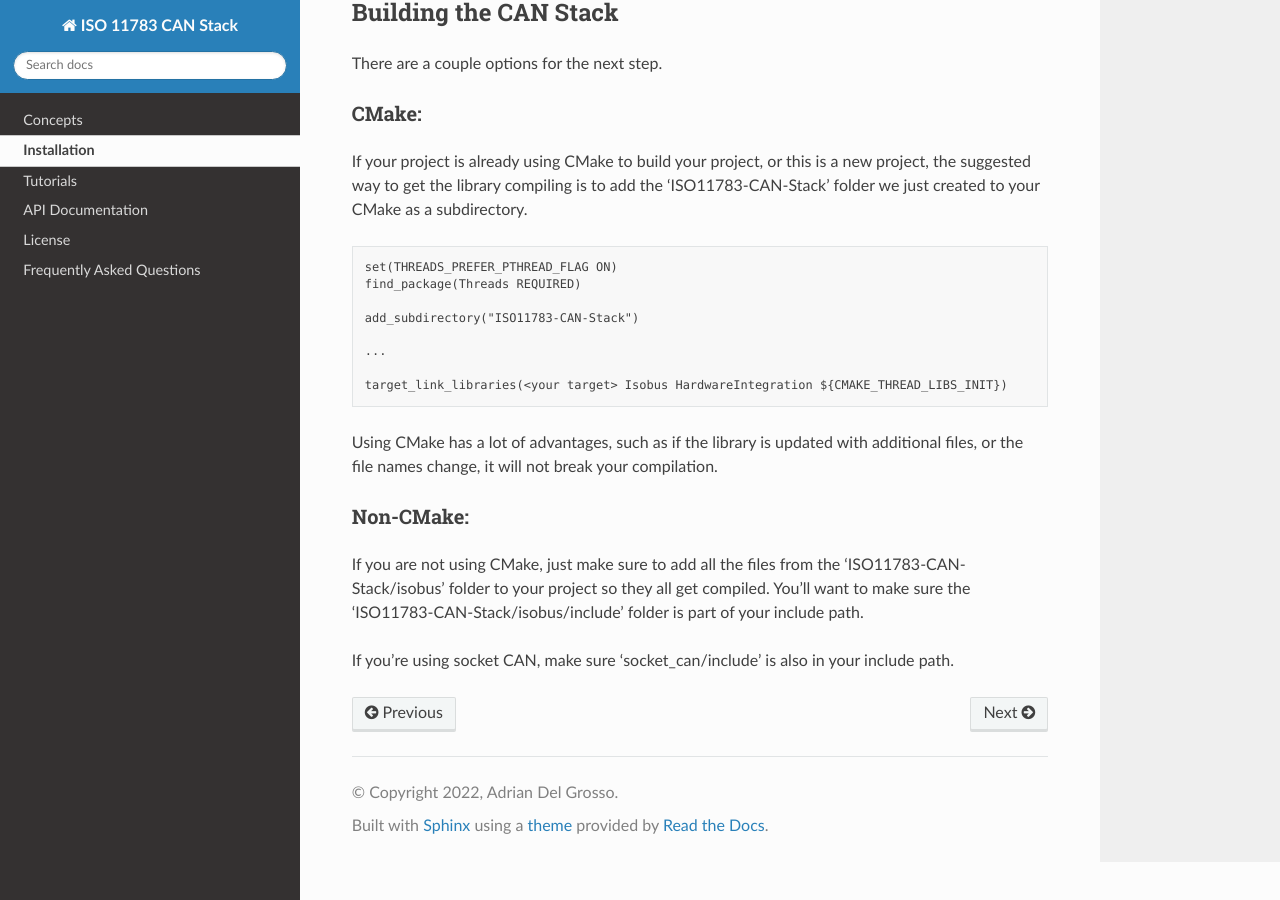
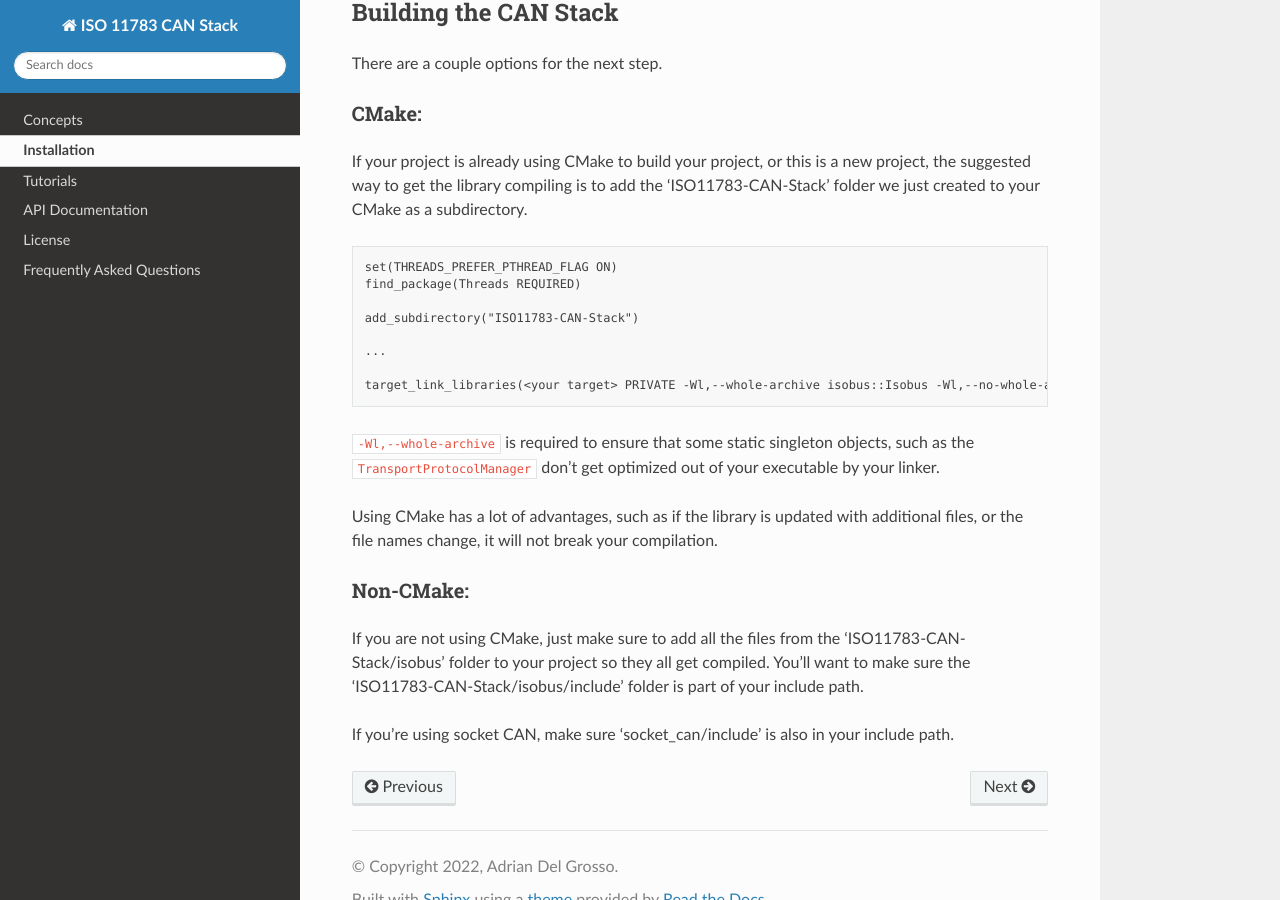
Before and after one commit to Open-Agriculture/AgIsoStack-plus-plus, a Sphinx documentation site: the page built from sphinx/source/Installation.rst, in a window 1280 px wide and 900 px high, scrolled down 1125 px. Built offline with Sphinx 7.4.7 and the Read the Docs theme 2.0.0, drawn with Linux system fonts in a browser that asks for light colours; pages that are not in the unit, such as notebooks, are missing from menus.

Commit message:
[#61]: Add instructions for how to prevent TP and ETP from being optimized out by your linker
Also added `PRIVATE` to all example `target_link_libraries` calls

```diff
--- a/sphinx/source/FAQ.rst
+++ b/sphinx/source/FAQ.rst
@@ -37,7 +37,7 @@ Make sure your CMake links these to your executable:
    set(THREADS_PREFER_PTHREAD_FLAG ON)
    find_package(Threads)
 
-   target_link_libraries(<your executable name> Isobus HardwareIntegration ${CMAKE_THREAD_LIBS_INIT})
+   target_link_libraries(<your executable name> PRIVATE -Wl,--whole-archive isobus::Isobus -Wl,--no-whole-archive isobus::HardwareIntegration ${CMAKE_THREAD_LIBS_INIT})
 
 I have some other issue!
 -------------------------
--- a/sphinx/source/Installation.rst
+++ b/sphinx/source/Installation.rst
@@ -60,7 +60,9 @@ If your project is already using CMake to build your project, or this is a new p
 
    ...
 
-   target_link_libraries(<your target> Isobus HardwareIntegration ${CMAKE_THREAD_LIBS_INIT})
+   target_link_libraries(<your target> PRIVATE -Wl,--whole-archive isobus::Isobus -Wl,--no-whole-archive isobus::HardwareIntegration ${CMAKE_THREAD_LIBS_INIT})
+
+:code:`-Wl,--whole-archive` is required to ensure that some static singleton objects, such as the :code:`TransportProtocolManager` don't get optimized out of your executable by your linker.
 
 Using CMake has a lot of advantages, such as if the library is updated with additional files, or the file names change, it will not break your compilation.
 
--- a/sphinx/source/Tutorials/The ISOBUS Hello World.rst
+++ b/sphinx/source/Tutorials/The ISOBUS Hello World.rst
@@ -481,7 +481,7 @@ Add the following to a new file called CMakeLists.txt:
 
    add_executable(isobus_hello_world main.cpp)
 
-   target_link_libraries(isobus_hello_world Isobus HardwareIntegration ${CMAKE_THREAD_LIBS_INIT})
+   target_link_libraries(isobus_hello_world PRIVATE -Wl,--whole-archive isobus::Isobus -Wl,--no-whole-archive isobus::HardwareIntegration ${CMAKE_THREAD_LIBS_INIT})
 
 Save and close the file.
 
```
Also changed, not shown: README.md (+3 -1 lines), 4 other files.
